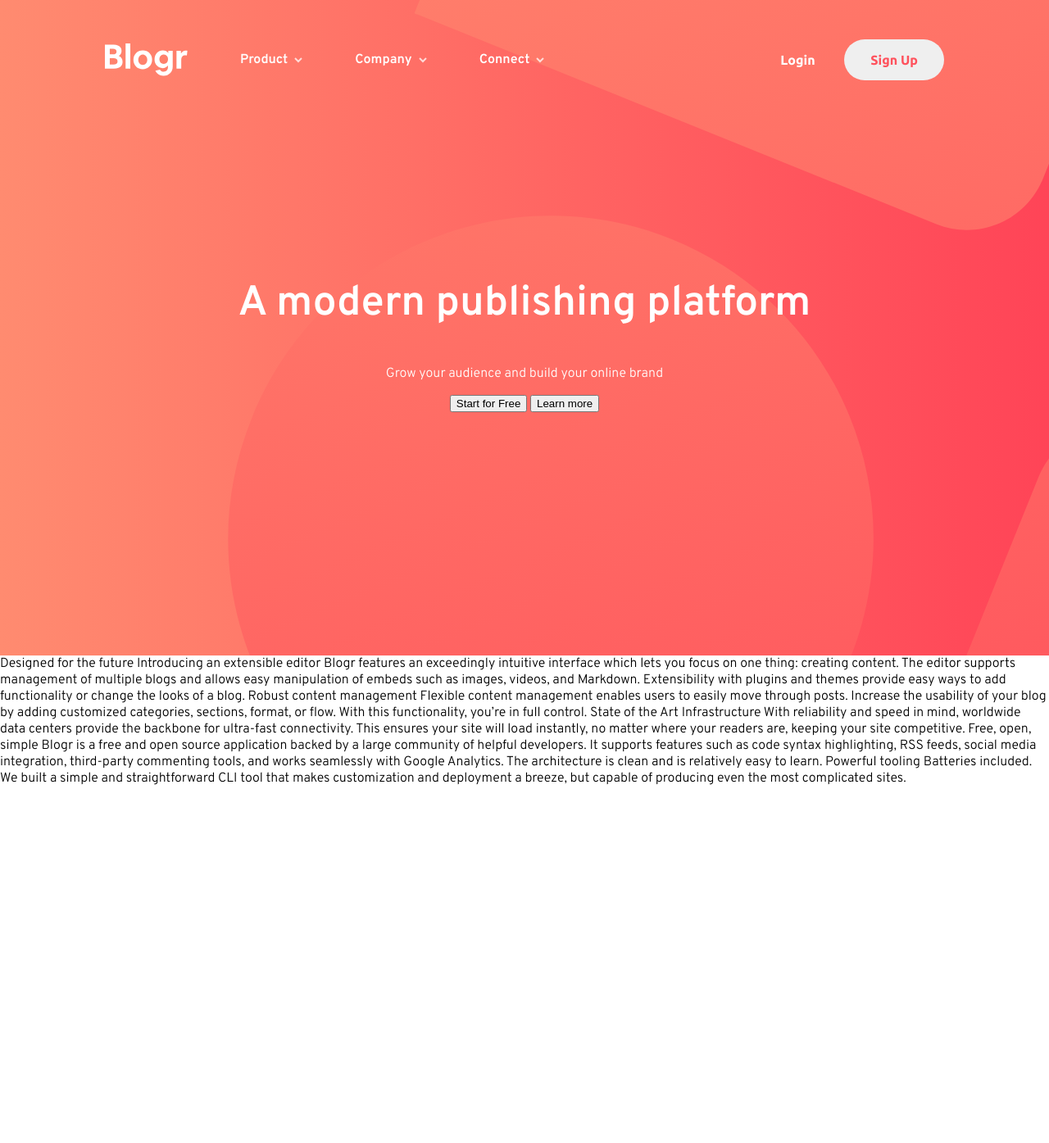
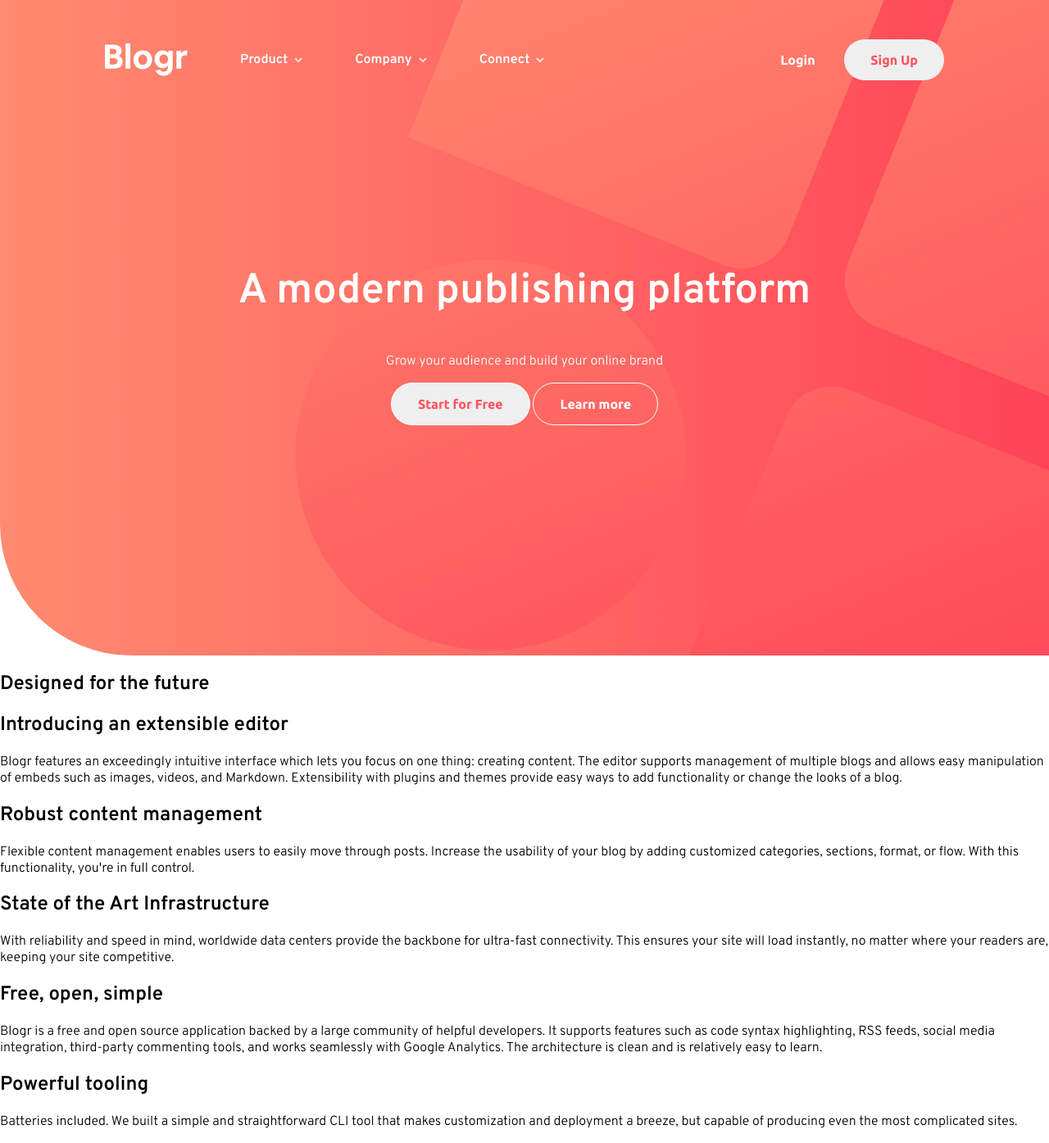
Before and after one commit to huyphan2210/blogr-landing-page-svelte, a Svelte app: page / in a window 1280 px wide. Shown: the whole page at 82% size. Before the commit the page ends 960 px from the top, so only its background shows below. Built offline with nearby package versions, Linux system fonts and the light colour scheme.

Commit message:
Update Main.svelte

```diff
--- a/src/components/Main.svelte
+++ b/src/components/Main.svelte
@@ -11,32 +11,55 @@
             <button type="button">Learn more</button>
         </div>
     </section>
-
-
-  Designed for the future
-
-  Introducing an extensible editor
+    <section id='design'>
+        <h1>Designed for the future</h1>
+        <article>
+            <div>
+                <h2>Introducing an extensible editor</h2>
+                <p>
                     Blogr features an exceedingly intuitive interface which lets you focus on one thing: creating content.
                     The editor supports management of multiple blogs and allows easy manipulation of embeds such as images,
                     videos, and Markdown. Extensibility with plugins and themes provide easy ways to add functionality or
                     change the looks of a blog.
-
-  Robust content management
+                </p>
+            </div>
+            <div>
+                <h2>Robust content management</h2>
+                <p>
                     Flexible content management enables users to easily move through posts. Increase the usability of your blog
-  by adding customized categories, sections, format, or flow. With this functionality, you’re in full control.
-
-  State of the Art Infrastructure
+                    by adding customized categories, sections, format, or flow. With this functionality, you're in full control.
+                </p>
+            </div>
+        </article>
+    </section>
+    <section id='art'>
+        <article>
+            <h2>State of the Art Infrastructure</h2>
+            <p>
                 With reliability and speed in mind, worldwide data centers provide the backbone for ultra-fast connectivity.
                 This ensures your site will load instantly, no matter where your readers are, keeping your site competitive.
-
-  Free, open, simple
+            </p>
+        </article>
+    </section>
+    <section id='reason'>
+        <article>
+            <div>
+                <h2>Free, open, simple</h2>
+                <p>
                     Blogr is a free and open source application backed by a large community of helpful developers. It supports
                     features such as code syntax highlighting, RSS feeds, social media integration, third-party commenting tools,
                     and works seamlessly with Google Analytics. The architecture is clean and is relatively easy to learn.
-
-  Powerful tooling
+                </p>
+            </div>
+            <div>
+                <h2>Powerful tooling</h2>
+                <p>
                     Batteries included. We built a simple and straightforward CLI tool that makes customization and deployment a breeze, but
                     capable of producing even the most complicated sites.
+                </p>
+            </div>
+        </article>
+    </section>
 </main>
 <style scoped>
     #hero {
@@ -47,13 +70,15 @@
         background-image: linear-gradient(to right, #ff8b70, #ff4457);
         height: 100vh;
         overflow: hidden;
+        border-radius: 0 0 0 10rem;
     }
         #hero img {
             position: absolute;
             top: 50%;
             left: 0;
-            transform: translate(-10%, -50%);
+            transform: translate(0, -50%);
             z-index: 0;
+            max-width: 150%;
         }
 
         #hero div {
@@ -65,4 +90,33 @@
             #hero div h1 {
                 font-size: clamp(2rem, 4vw, 4rem);
             }
+            #hero div button {
+                font-family: Ubuntu, sans-serif;
+                font-weight: 600;
+                padding: 1rem 2rem;
+                border-style: solid;
+                border-color: white;
+                border-radius: 2rem;
+                border-width: 0.1rem;
+                color: var(--light-red);
+                font-size: 1rem;
+            }
+                #hero div button:last-child {
+                    background-color: transparent;
+                    color: white;
+                }
+            #hero div button:hover {
+                cursor: pointer;
+            }
+
+@media screen and (max-aspect-ratio: 1) {
+    #hero {
+        background-image: linear-gradient(135deg, #ff8b70, #ff4457);
+    }
+    #hero img {
+        left: 50%;
+        transform: translate(-45%, -45%);
+        max-width: 400%;
+    }
+}
 </style>
```
Lines whose indentation alone changed are shown as unchanged.
